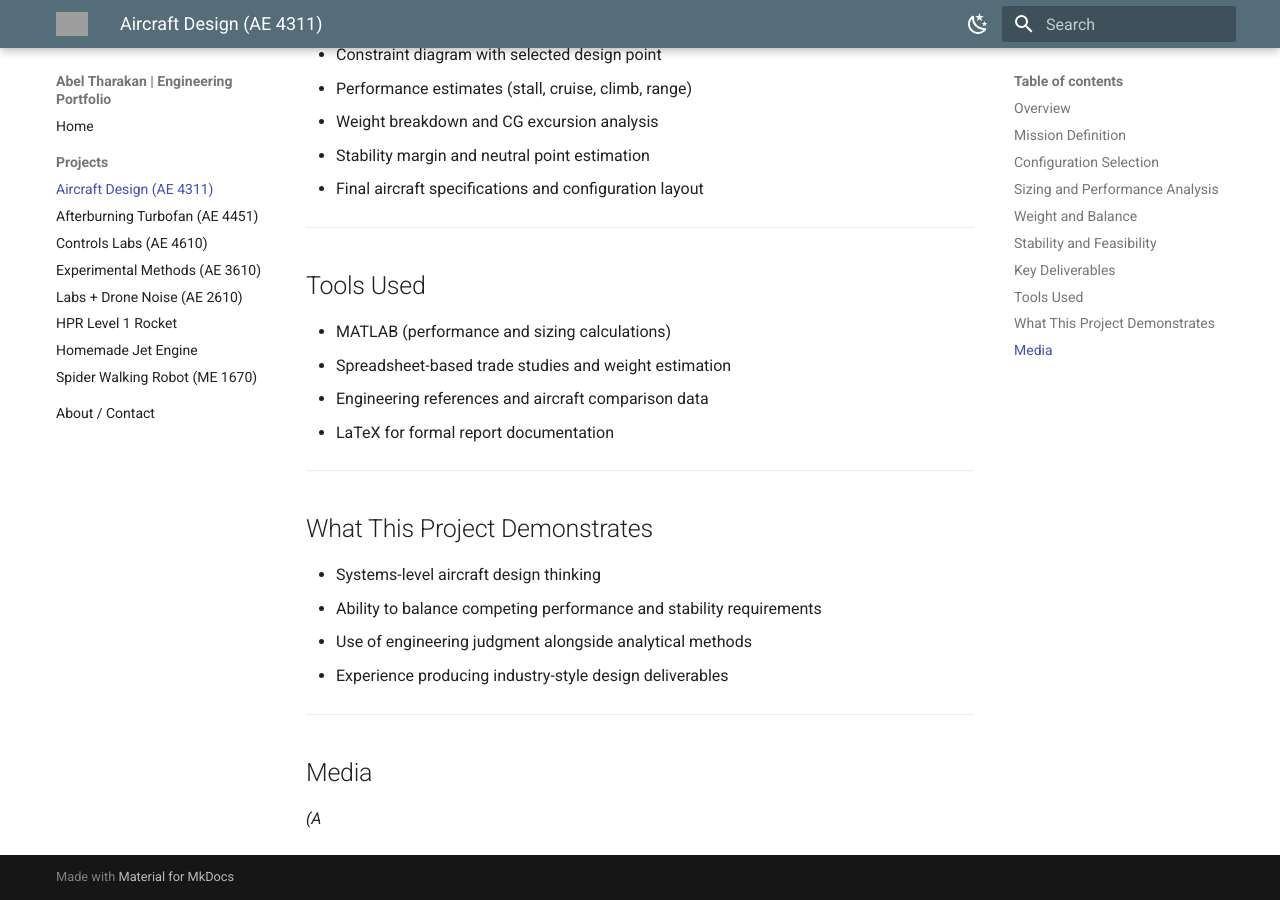
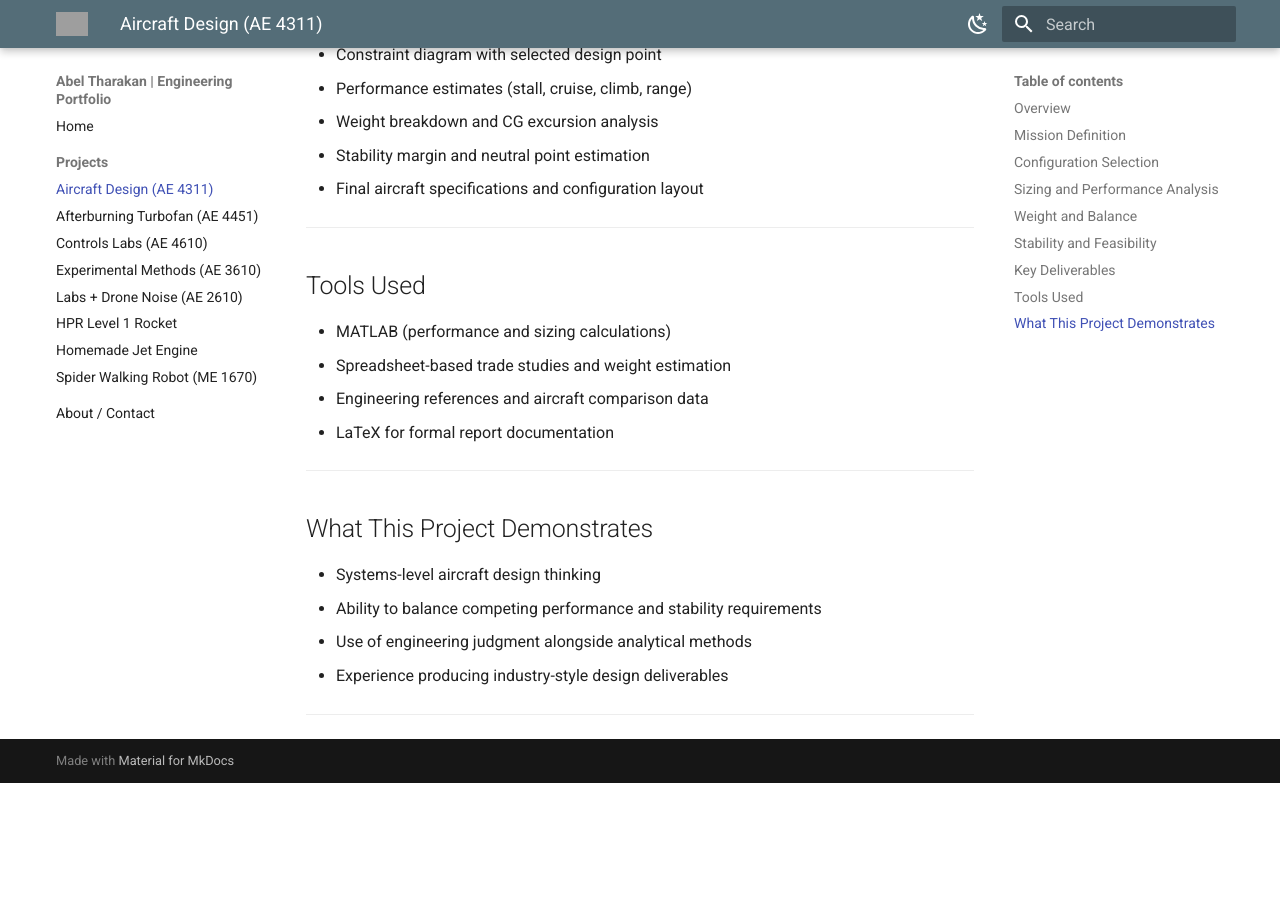
Before and after one commit to atharakan/portfolio, an MkDocs documentation site: the page built from docs/projects/ae4311-aircraft-design.md, in a window 1280 px wide and 900 px high, scrolled down 2182 px. Built offline with MkDocs 1.6.1 and Material for MkDocs 9.7.7, drawn with Linux system fonts in a browser that asks for light colours; after the commit the page ends 2965 px from its top, so only the background shows below that; grey boxes are pictures that could not be loaded.

Commit message:
Update ae4311-aircraft-design.md

```diff
--- a/docs/projects/ae4311-aircraft-design.md
+++ b/docs/projects/ae4311-aircraft-design.md
@@ -97,6 +97,3 @@ Design feasibility was evaluated by comparison against existing aircraft in a si
 - Experience producing industry-style design deliverables
 
 ---
-
-## Media
-*(A*
```
